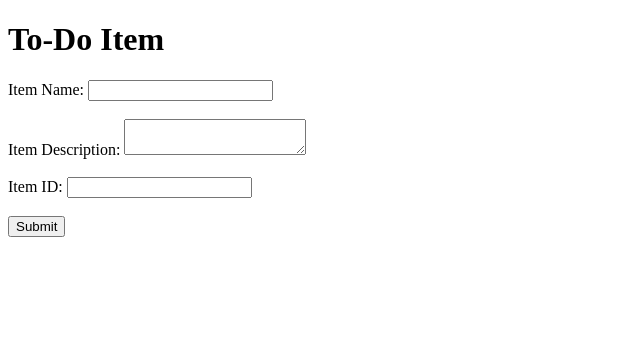
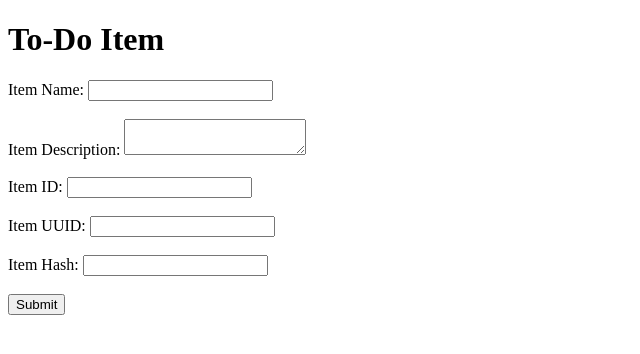
Before and after one commit to aditichunara916-dev/Git_and_GitHub_Aditi, a Flask app: template templates/todo.html in a window 1280 px wide. Shown: the top 354 px of the page, without its empty margins (0-640 px from the left). Run offline with Flask 3, Linux system fonts and the light colour scheme; the template is opened without the code that fills it, so the values that code supplies are empty; some libraries are stand-ins or nearby versions.

Commit message:
Recommit todo changes

```diff
--- a/app.py
+++ b/app.py
@@ -49,6 +49,18 @@ def form():
 
     return render_template('form.html', form=form)
 
+@app.route('/submittodoitem', methods=['POST'])
+def submit_todo_item():
+    item_name = request.form.get('itemName')
+    item_description = request.form.get('itemDescription')
+
+    collection.insert_one({
+        'itemName': item_name,
+        'itemDescription': item_description
+    })
+
+    return "To-Do item submitted successfully"
+
 @app.route('/success')
 def success():
     return render_template('success.html')
--- a/templates/todo.html
+++ b/templates/todo.html
@@ -22,6 +22,16 @@
 
         <br><br>
 
+       <label>Item UUID:</label>
+       <input type="text" name="itemUUID">
+
+       <br><br>
+
+       <label>Item Hash:</label>
+       <input type="text" name="itemHash">
+
+        <br><br>
+
         <button type="submit">Submit</button>
     </form>
 </body>
```
